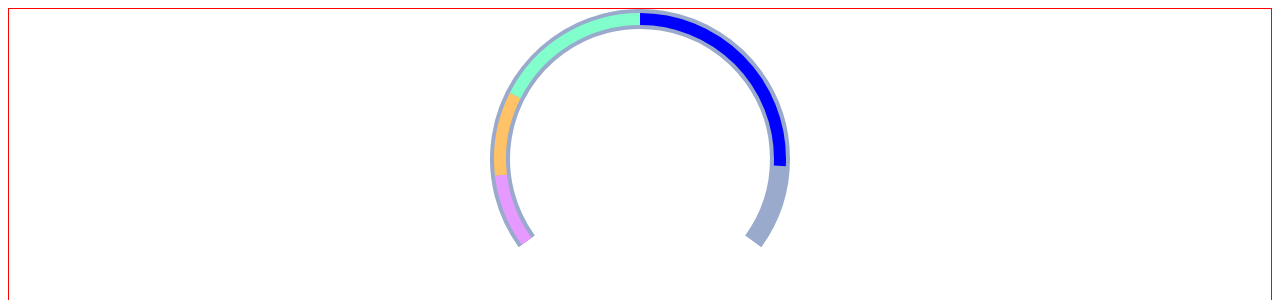
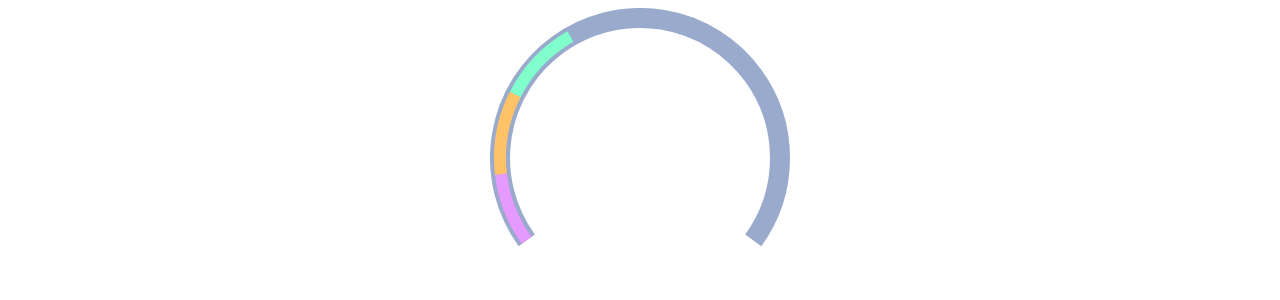
Before and after one commit to HuangStanley050/urban-funicular, a React (Create React App) app: page / in a window 1280 px wide. Shown: the top 300 px of the page. Built offline with nearby package versions, Linux system fonts and the light colour scheme.

Commit message:
removed div border

```diff
--- a/src/LivingTicket.js
+++ b/src/LivingTicket.js
@@ -125,7 +125,7 @@ const LivingTicket = () => {
     ctx.setTransform(1, 0, 0, 1, 0, 0); // reset transforms
   };
   const canvas = useRef(null);
-  const stopTime = 520;
+  const stopTime = 229;
   useEffect(() => {
     const ctx = canvas.current.getContext("2d");
     let interval = setInterval(() => {
@@ -152,7 +152,7 @@ const LivingTicket = () => {
   }, [percentage.value]);
 
   return (
-    <div style={wrapper}>
+    <div>
       <canvas ref={canvas} height="450" />
     </div>
   );
```
